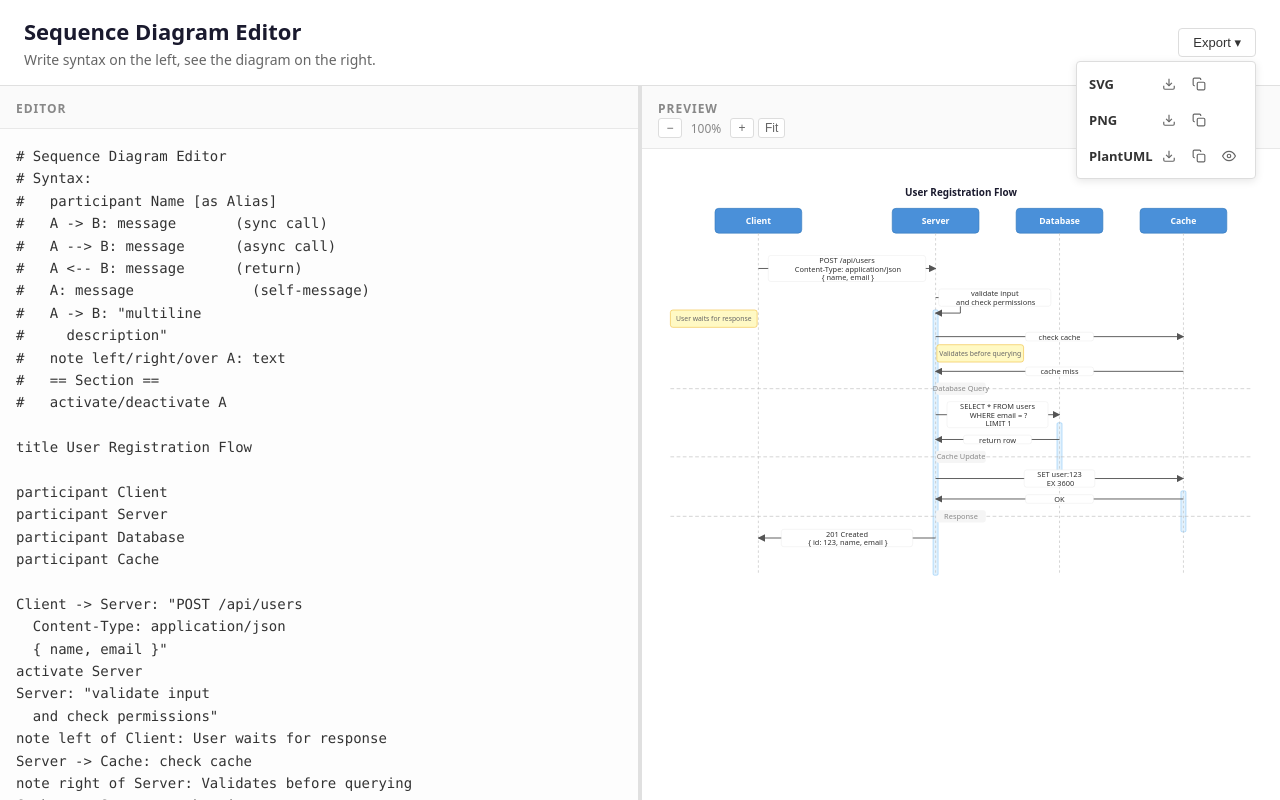
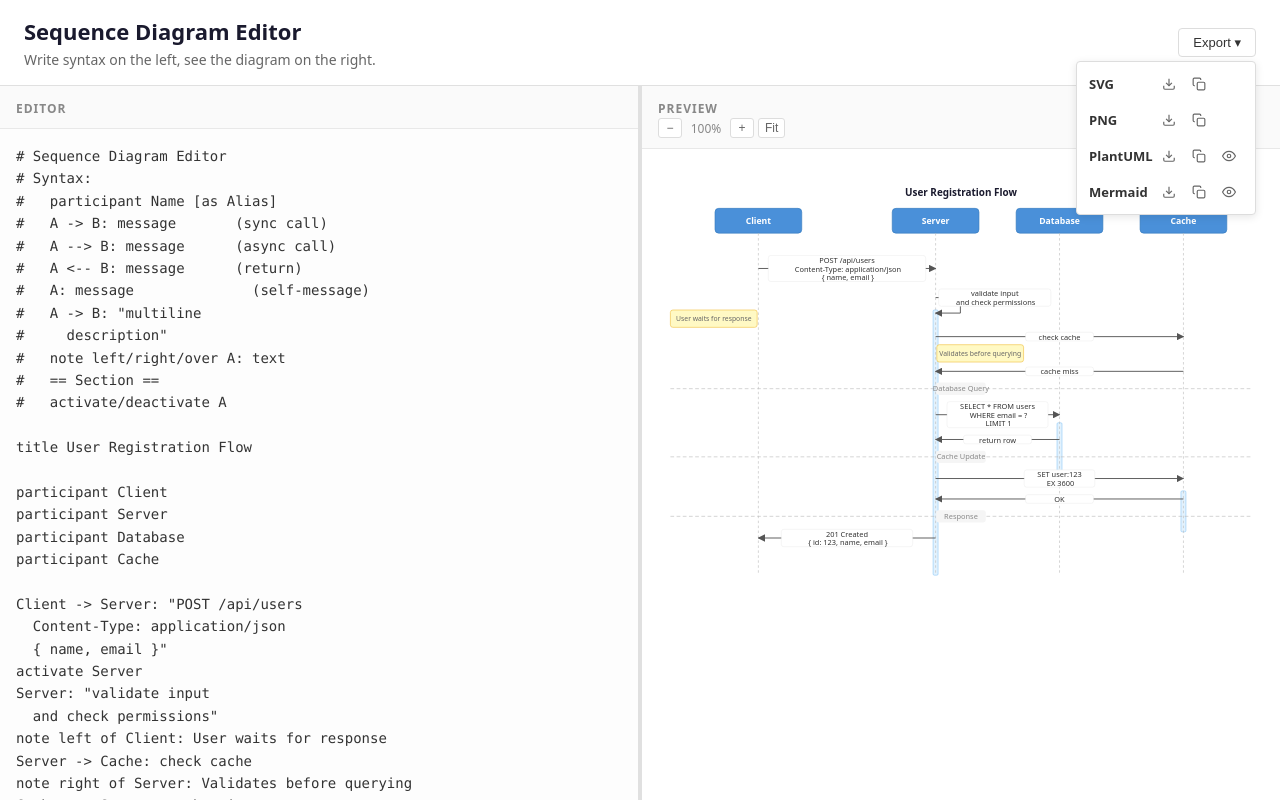
Before and after one commit to chimin/lukis, a React (Vite) app: page / in a window 1280 px wide. Both pictures are taken after a click on the button "Export ▾". Built offline with nearby package versions, Linux system fonts and the light colour scheme.

Commit message:
Allow export to mermaid

```diff
--- a/src/App.tsx
+++ b/src/App.tsx
@@ -5,6 +5,7 @@ import { useZoomPan } from './hooks/useZoomPan';
 import { exportPng } from './utils/exportPng';
 import { exportSvg } from './utils/exportSvg';
 import { exportPlantUml } from './utils/exportPlantUml';
+import { exportMermaid } from './utils/exportMermaid';
 
 const DEFAULT_TEXT = `# Sequence Diagram Editor
 # Syntax:
@@ -181,21 +182,23 @@ function App() {
     };
   }, [splitRatio]);
 
-  const handleExport = useCallback(async (format: 'svg' | 'png' | 'puml', action: 'download' | 'copy' | 'preview') => {
-    if (format === 'puml') {
-      const puml = exportPlantUml(diagramData);
+  const handleExport = useCallback(async (format: 'svg' | 'png' | 'puml' | 'mmd', action: 'download' | 'copy' | 'preview') => {
+    if (format === 'puml' || format === 'mmd') {
+      const text = format === 'puml' ? exportPlantUml(diagramData) : exportMermaid(diagramData);
+      const label = format === 'puml' ? 'PlantUML' : 'Mermaid';
       if (action === 'preview') {
-        setPreviewText(puml);
+        setPreviewText(text);
         return;
       }
       if (action === 'copy') {
-        await navigator.clipboard.writeText(puml);
-        showToast('PlantUML copied to clipboard');
+        await navigator.clipboard.writeText(text);
+        showToast(`${label} copied to clipboard`);
       } else {
-        const blob = new Blob([puml], { type: 'text/plain' });
+        const ext = format === 'puml' ? 'puml' : 'mmd';
+        const blob = new Blob([text], { type: 'text/plain' });
         const a = document.createElement('a');
         a.href = URL.createObjectURL(blob);
-        a.download = 'diagram.puml';
+        a.download = `diagram.${ext}`;
         a.click();
         URL.revokeObjectURL(a.href);
       }
@@ -414,6 +417,20 @@ function App() {
                       <svg width="14" height="14" viewBox="0 0 24 24" fill="none" stroke="currentColor" strokeWidth="2"><rect x="9" y="9" width="13" height="13" rx="2"/><path d="M5 15H4a2 2 0 0 1-2-2V4a2 2 0 0 1 2-2h9a2 2 0 0 1 2 2v1"/></svg>
                     </button>
                     <button onClick={() => handleExport('puml', 'preview')} style={styles.exportIconBtn} className="export-icon-btn" title="Preview PlantUML">
+                      <svg width="14" height="14" viewBox="0 0 24 24" fill="none" stroke="currentColor" strokeWidth="2"><path d="M1 12s4-8 11-8 11 8 11 8-4 8-11 8-11-8-11-8z"/><circle cx="12" cy="12" r="3"/></svg>
+                    </button>
+                  </div>
+                </div>
+                <div style={styles.exportRow}>
+                  <span style={styles.exportLabel}>Mermaid</span>
+                  <div style={styles.exportActions}>
+                    <button onClick={() => handleExport('mmd', 'download')} style={styles.exportIconBtn} className="export-icon-btn" title="Download Mermaid">
+                      <svg width="14" height="14" viewBox="0 0 24 24" fill="none" stroke="currentColor" strokeWidth="2"><path d="M21 15v4a2 2 0 0 1-2 2H5a2 2 0 0 1-2-2v-4"/><polyline points="7 10 12 15 17 10"/><line x1="12" y1="15" x2="12" y2="3"/></svg>
+                    </button>
+                    <button onClick={() => handleExport('mmd', 'copy')} style={styles.exportIconBtn} className="export-icon-btn" title="Copy Mermaid">
+                      <svg width="14" height="14" viewBox="0 0 24 24" fill="none" stroke="currentColor" strokeWidth="2"><rect x="9" y="9" width="13" height="13" rx="2"/><path d="M5 15H4a2 2 0 0 1-2-2V4a2 2 0 0 1 2-2h9a2 2 0 0 1 2 2v1"/></svg>
+                    </button>
+                    <button onClick={() => handleExport('mmd', 'preview')} style={styles.exportIconBtn} className="export-icon-btn" title="Preview Mermaid">
                       <svg width="14" height="14" viewBox="0 0 24 24" fill="none" stroke="currentColor" strokeWidth="2"><path d="M1 12s4-8 11-8 11 8 11 8-4 8-11 8-11-8-11-8z"/><circle cx="12" cy="12" r="3"/></svg>
                     </button>
                   </div>
--- /dev/null
+++ b/src/utils/exportMermaid.ts
@@ -0,0 +1,57 @@
+import type { DiagramData } from '../parser';
+
+export function exportMermaid(data: DiagramData): string {
+  const lines: string[] = ['sequenceDiagram'];
+
+  if (data.title) {
+    lines.push(`    title ${data.title}`);
+    lines.push('');
+  }
+
+  const aliases = new Map<string, string>();
+  for (const p of data.participants) {
+    if (p.alias) {
+      aliases.set(p.name, p.alias);
+    }
+  }
+
+  const getName = (n: string) => aliases.get(n) || n;
+
+  type Entry = { type: string; lineIndex: number };
+  const sorted: Array<Entry & { item: unknown }> = [
+    ...data.messages.map((m) => ({ type: 'message', item: m, lineIndex: m.lineIndex })),
+    ...data.notes.map((n) => ({ type: 'note', item: n, lineIndex: n.lineIndex })),
+    ...data.dividers.map((d) => ({ type: 'divider', item: d, lineIndex: d.lineIndex })),
+    ...data.activations.map((a) => ({ type: 'activation', item: a, lineIndex: a.lineIndex })),
+  ].sort((a, b) => a.lineIndex - b.lineIndex);
+
+  for (const entry of sorted) {
+    if (entry.type === 'message') {
+      const m = entry.item as { from: string; to: string; label: string; type: string };
+      const label = m.label.replace(/\n/g, '<br/>');
+      if (m.type === 'async') {
+        lines.push(`    ${getName(m.from)}->>${getName(m.to)}: ${label}`);
+      } else if (m.type === 'reply') {
+        lines.push(`    ${getName(m.from)}-->>${getName(m.to)}: ${label}`);
+      } else {
+        lines.push(`    ${getName(m.from)}->${getName(m.to)}: ${label}`);
+      }
+    } else if (entry.type === 'note') {
+      const n = entry.item as { position: string; participant: string; text: string };
+      const text = n.text.replace(/\n/g, '<br/>');
+      if (n.position === 'over') {
+        lines.push(`    Note over ${getName(n.participant)}: ${text}`);
+      } else {
+        lines.push(`    Note ${n.position} of ${getName(n.participant)}: ${text}`);
+      }
+    } else if (entry.type === 'divider') {
+      const d = entry.item as { label: string };
+      lines.push(`    %% ${d.label}`);
+    } else if (entry.type === 'activation') {
+      const a = entry.item as { type: string; participant: string };
+      lines.push(`    ${a.type} ${getName(a.participant)}`);
+    }
+  }
+
+  return lines.join('\n');
+}
```
